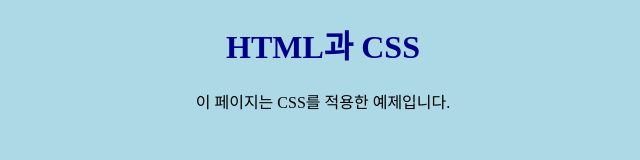
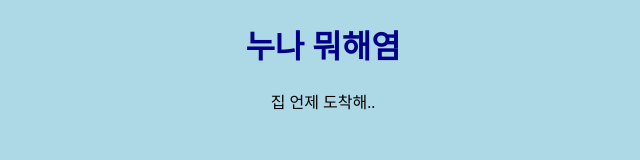
Before and after one commit to changsoo07/windowater, a plain HTML site: page index.html in a window 1280 px wide. Shown: the whole page, without its empty margins (317-957 px from the left). Drawn offline with Linux system fonts and the light colour scheme.

Commit message:
Update index.html

```diff
--- a/index.html
+++ b/index.html
@@ -15,7 +15,7 @@
     </style>
 </head>
 <body>
-    <h1>HTML과 CSS</h1>
-    <p>이 페이지는 CSS를 적용한 예제입니다.</p>
+    <h1>누나 뭐해염</h1>
+    <p>집 언제 도착해..</p>
 </body>
 </html>
```
